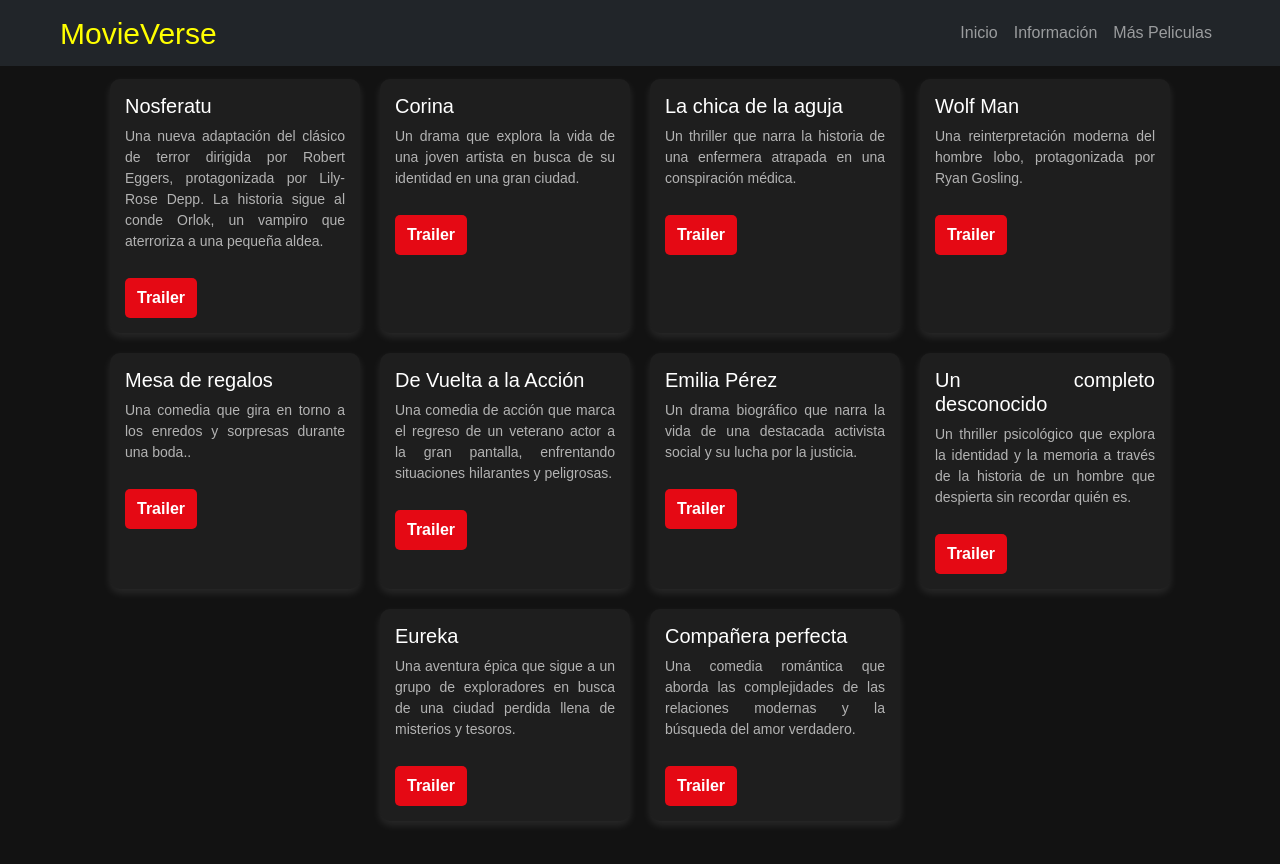
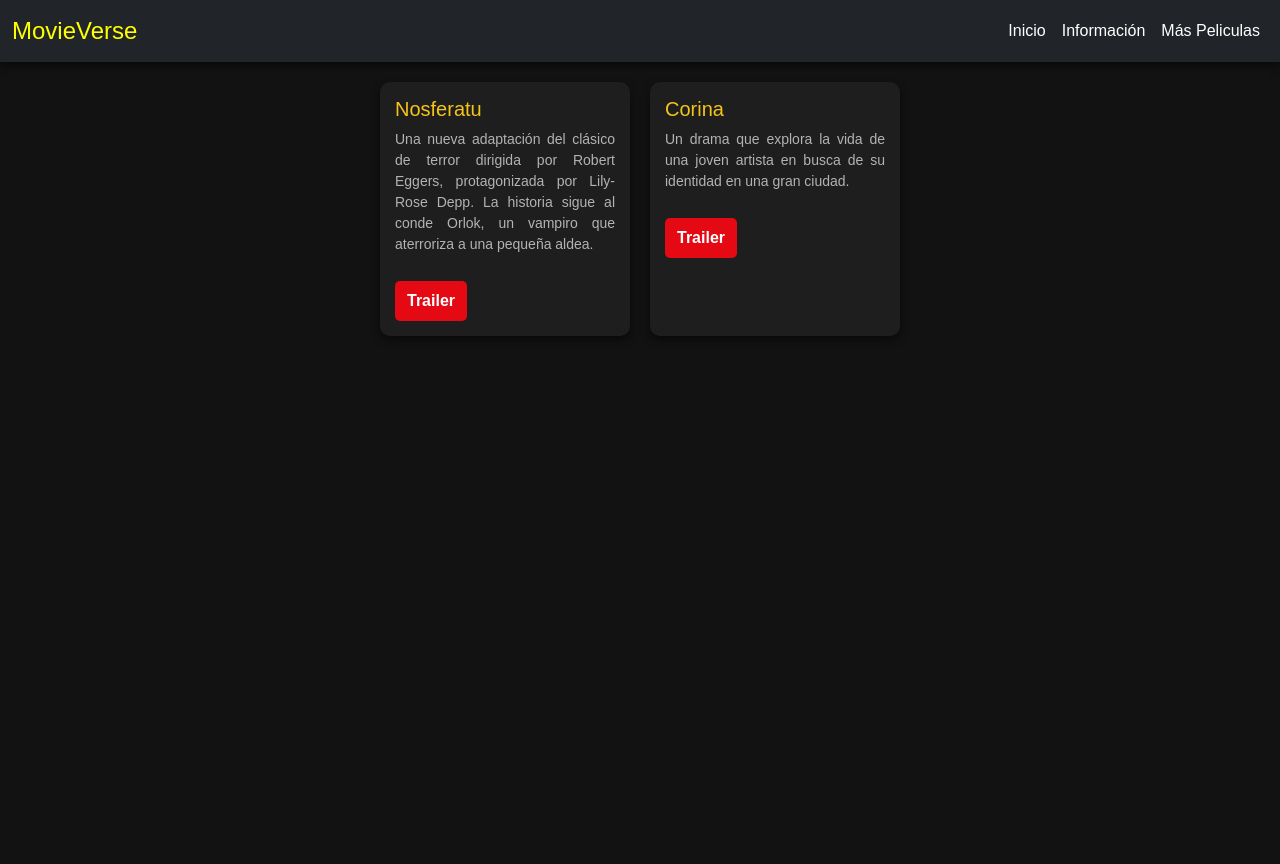
Before and after one commit to Plasencia2006/Landing-Page-de-Pel-culas, a plain HTML site: page maspeliculas.html in a window 1280 px wide. After the commit the page ends 800 px from the top, so only its background shows below. Drawn offline with nearby package versions, Linux system fonts and the light colour scheme.

Commit message:
finalizar

```diff
--- a/maspeliculas.html
+++ b/maspeliculas.html
@@ -3,52 +3,55 @@
 <head>
     <meta charset="UTF-8">
     <meta name="viewport" content="width=device-width, initial-scale=1.0">
+    <title>MovieVerse</title>
     <link href="https://cdn.jsdelivr.net/npm/bootstrap@5.3.0/dist/css/bootstrap.min.css" rel="stylesheet">
-    <title>Mas peliculas</title>
-
-
-
     <style>
         body {
+            margin: 0;
             font-family: Arial, sans-serif;
             background-color: #121212;
             color: white;
-            margin: 50px;
-            padding: 0;
             display: flex;
-            justify-content: center;
+            flex-direction: column;
             align-items: center;
-            height: 100vh;
+            min-height: 100vh;
         }
+
         .container {
-
             display: flex;
             flex-wrap: wrap;
             gap: 20px;
             justify-content: center;
             padding: 20px;
             max-width: 1200px;
+            width: 100%;
+        }
 
-        }
         .movie-card {
             background-color: #1e1e1e;
             padding: 15px;
             border-radius: 10px;
-            box-shadow: 0 4px 8px rgba(255, 255, 255, 0.1);
+            box-shadow: 0 4px 8px rgba(0, 0, 0, 0.5);
             text-align: justify;
             width: 250px;
-            transition: transform 0.3s ease;
+            transition: transform 0.3s ease, box-shadow 0.3s ease;
         }
+
         .movie-card:hover {
             transform: scale(1.05);
+            box-shadow: 0 6px 12px rgba(255, 255, 255, 0.2);
         }
+
         .movie-card h2 {
             font-size: 20px;
+            color: #f5c518;
         }
+
         .movie-card p {
             font-size: 14px;
             color: #b3b3b3;
         }
+
         .movie-card a {
             display: inline-block;
             margin-top: 10px;
@@ -58,20 +61,39 @@
             text-decoration: none;
             border-radius: 5px;
             font-weight: bold;
+            text-align: center;
         }
+
         .movie-card a:hover {
             background-color: #b20710;
         }
-        @media (max-width: 768px) {
-            body {
-                margin: 21px;
-                height: auto;
-            }
-            .container {
-                flex-direction: column;
-                align-items: center;
-                margin-top: 50px;
-            }
+
+        nav {
+            width: 100%;
+            background-color: #1e1e1e;
+            box-shadow: 0 4px 8px rgba(0, 0, 0, 0.5);
+            position: sticky;
+            top: 0;
+            z-index: 10;
+        }
+
+        .navbar-brand {
+            font-size: 24px;
+            color: yellow;
+            text-decoration: none;
+        }
+
+        .nav-link {
+            color: white !important;
+            text-decoration: none;
+            font-size: 16px;
+        }
+
+        .nav-link:hover {
+            color: #f5c518 !important;
+        }
+
+        @media (max-width: 480px) {
             .movie-card {
                 width: 100%;
                 max-width: 300px;
@@ -80,81 +102,35 @@
     </style>
 </head>
 <body>
-    <nav class="navbar navbar-expand-lg navbar-dark bg-dark fixed-top">
-        <div class="container" style="height: 50px;">
-            <a class="navbar-brand" href="#" style="font-size: 30px; color:yellow">MovieVerse</a>
+    <nav class="navbar navbar-expand-lg navbar-dark bg-dark">
+        <div class="container-fluid">
+            <a class="navbar-brand" href="#">MovieVerse</a>
             <button class="navbar-toggler" type="button" data-bs-toggle="collapse" data-bs-target="#navbarNav" aria-controls="navbarNav" aria-expanded="false" aria-label="Toggle navigation">
                 <span class="navbar-toggler-icon"></span>
             </button>
             <div class="collapse navbar-collapse" id="navbarNav">
                 <ul class="navbar-nav ms-auto">
-                    <li class="nav-item">
-                        <a class="nav-link"  href="/index.html">Inicio</a>
-                    </li>
-                    <li class="nav-item">
-                        <a class="nav-link" href="/index.html">Información</a>
-                    </li>
-                    <li class="nav-item">
-                        <a class="nav-link" href="/maspeliculas.html">Más Peliculas</a>
-                    </li>
+                    <li class="nav-item"><a class="nav-link" href="/index.html">Inicio</a></li>
+                    <li class="nav-item"><a class="nav-link" href="/index.html">Información</a></li>
+                    <li class="nav-item"><a class="nav-link" href="/maspeliculas.html">Más Peliculas</a></li>
                 </ul>
             </div>
         </div>
     </nav>
 
     <div class="container">
+        <!-- Movie Cards -->
         <div class="movie-card">
             <h2>Nosferatu</h2>
             <p>Una nueva adaptación del clásico de terror dirigida por Robert Eggers, protagonizada por Lily-Rose Depp. La historia sigue al conde Orlok, un vampiro que aterroriza a una pequeña aldea.</p>
-            <a href="https://www.youtube.com/watch?v=iEbp8QMGzP0" target="_blank"> Trailer</a>
+            <a href="https://www.youtube.com/watch?v=iEbp8QMGzP0" target="_blank">Trailer</a>
         </div>
         <div class="movie-card">
-            <h2>Corina
-            </h2>
+            <h2>Corina</h2>
             <p>Un drama que explora la vida de una joven artista en busca de su identidad en una gran ciudad.</p>
-            <a href="https://www.youtube.com/watch?v=emVQN8K8L5o" target="_blank"> Trailer</a>
+            <a href="#" target="_blank">Trailer</a>
         </div>
-        <div class="movie-card">
-            <h2>La chica de la aguja</h2>
-            <p>Un thriller que narra la historia de una enfermera atrapada en una conspiración médica.</p>
-            <a href="https://www.youtube.com/watch?v=PcX-nom2UCM&rco=1" target="_blank">Trailer</a>
-        </div>
-        <div class="movie-card">
-            <h2>Wolf Man</h2>
-            <p>Una reinterpretación moderna del hombre lobo, protagonizada por Ryan Gosling.</p>
-            <a href="https://www.youtube.com/watch?v=nal4GZxEfqo" target="_blank"> Trailer</a>
-        </div>
-        <div class="movie-card">
-            <h2>Mesa de regalos</h2>
-            <p>Una comedia que gira en torno a los enredos y sorpresas durante una boda..</p>
-            <a href="https://www.youtube.com/watch?v=zEuHhRUPPqw" target="_blank"> Trailer</a>
-        </div>
-        <div class="movie-card">
-            <h2>De Vuelta a la Acción</h2>
-            <p>Una comedia de acción que marca el regreso de un veterano actor a la gran pantalla, enfrentando situaciones hilarantes y peligrosas.</p>
-            <a href="https://www.youtube.com/watch?v=2_CLtBIWdkM" target="_blank"> Trailer</a>
-        </div>
-
-        <div class="movie-card">
-            <h2>Emilia Pérez</h2>
-            <p>Un drama biográfico que narra la vida de una destacada activista social y su lucha por la justicia.</p>
-            <a href="https://www.youtube.com/watch?v=LE20vrcfpIs" target="_blank"> Trailer</a>
-        </div>
-        <div class="movie-card">
-            <h2>Un completo desconocido</h2>
-            <p> Un thriller psicológico que explora la identidad y la memoria a través de la historia de un hombre que despierta sin recordar quién es.</p>
-            <a href="https://www.youtube.com/watch?v=BU49TS_9B5o" target="_blank">Trailer</a>
-        </div>
-        <div class="movie-card">
-            <h2>Eureka</h2>
-            <p>Una aventura épica que sigue a un grupo de exploradores en busca de una ciudad perdida llena de misterios y tesoros.</p>
-            <a href="hhttps://www.youtube.com/watch?v=vRZw-ITWBpY" target="_blank"> Trailer</a>
-        </div>
-        <div class="movie-card">
-            <h2>Compañera perfecta</h2>
-            <p>Una comedia romántica que aborda las complejidades de las relaciones modernas y la búsqueda del amor verdadero.</p>
-            <a href="https://www.youtube.com/watch?v=f3DdaIDu05I" target="_blank"> Trailer</a>
-        </div>
+        <!-- Add more cards as needed -->
     </div>
 
     <script src="https://cdn.jsdelivr.net/npm/bootstrap@5.3.0/dist/js/bootstrap.bundle.min.js"></script>
```
